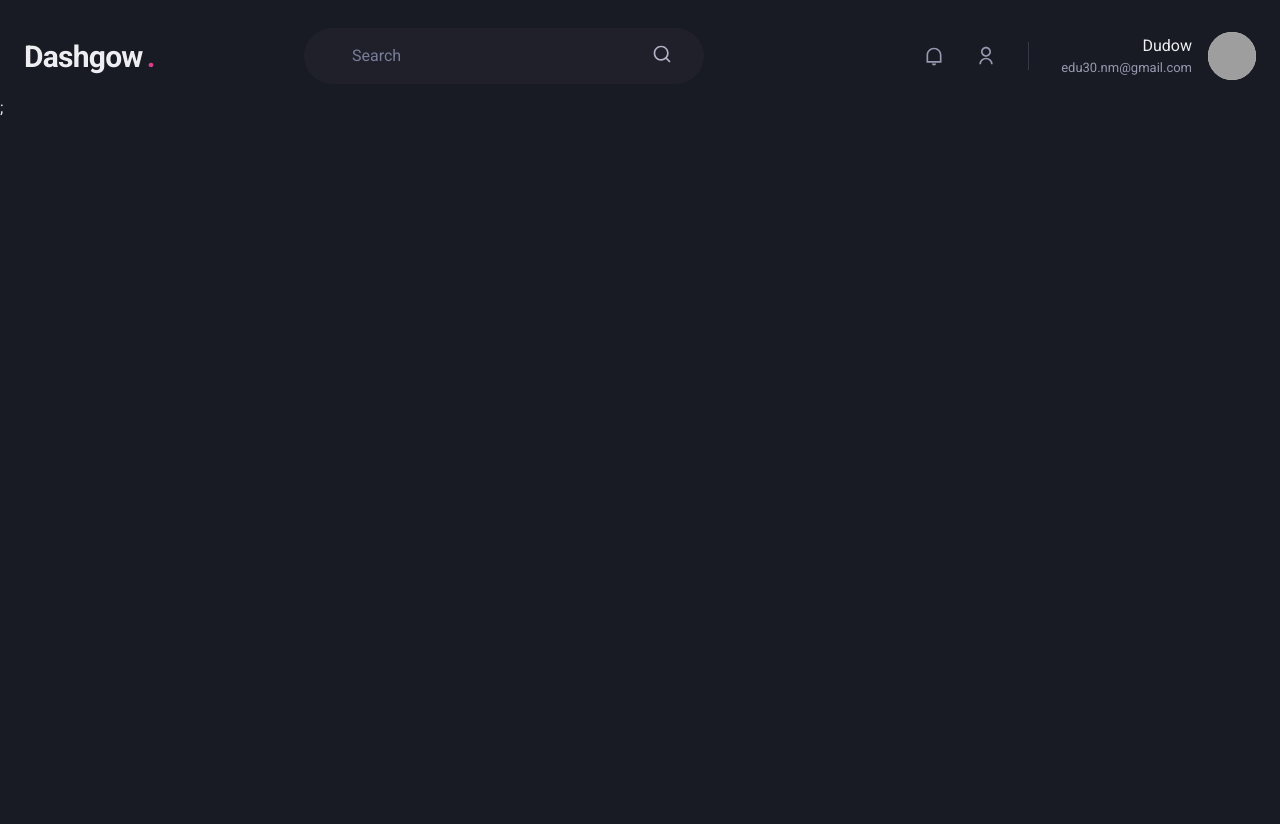
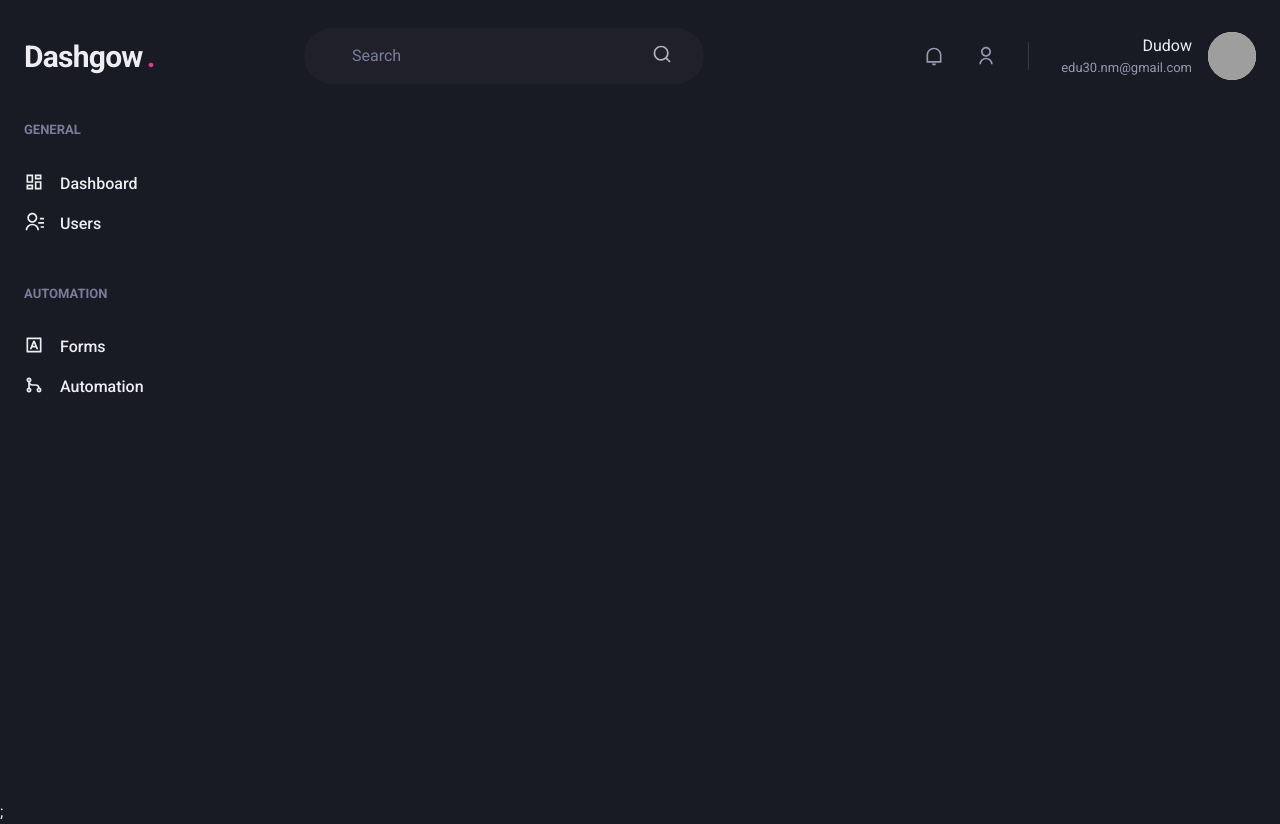
Before and after one commit to Dudow/Dashgow, a Next.js app: page /dashboard in a window 1280 px wide. Before the commit the page ends 800 px from the top, so only its background shows below. Built offline with nearby package versions, Linux system fonts and the light colour scheme; grey boxes are pictures that could not be loaded.

Commit message:
feat: add sidebar component

```diff
--- /dev/null
+++ b/src/components/Sidebar.tsx
@@ -0,0 +1,54 @@
+import { Box, Icon, Link, Stack, Text } from "@chakra-ui/react";
+import {
+  RiContactsLine,
+  RiDashboardLine,
+  RiGitMergeLine,
+  RiInputMethodLine,
+} from "react-icons/ri";
+
+export function Sidebar() {
+  return (
+    <Box as="aside" w="64" mr="8">
+      <Stack spacing={12} align="flex-start">
+        <Box>
+          <Text fontWeight="bold" color="gray.400" fontSize="small">
+            GENERAL
+          </Text>
+          <Stack spacing="4" mt="8" align="stretch">
+            <Link display="flex" alignContent="center">
+              <Icon as={RiDashboardLine} fontSize="20" />
+              <Text ml="4" fontWeight="medium">
+                Dashboard
+              </Text>
+            </Link>
+            <Link display="flex" alignContent="center">
+              <Icon as={RiContactsLine} fontSize="20" />
+              <Text ml="4" fontWeight="medium">
+                Users
+              </Text>
+            </Link>
+          </Stack>
+        </Box>
+        <Box>
+          <Text fontWeight="bold" color="gray.400" fontSize="small">
+            AUTOMATION
+          </Text>
+          <Stack spacing="4" mt="8" align="stretch">
+            <Link display="flex" alignContent="center">
+              <Icon as={RiInputMethodLine} fontSize="20" />
+              <Text ml="4" fontWeight="medium">
+                Forms
+              </Text>
+            </Link>
+            <Link display="flex" alignContent="center">
+              <Icon as={RiGitMergeLine} fontSize="20" />
+              <Text ml="4" fontWeight="medium">
+                Automation
+              </Text>
+            </Link>
+          </Stack>
+        </Box>
+      </Stack>
+    </Box>
+  );
+}
--- a/src/pages/dashboard.tsx
+++ b/src/pages/dashboard.tsx
@@ -1,5 +1,14 @@
+import { Flex } from "@chakra-ui/react";
 import { Header } from "../components/Header";
+import { Sidebar } from "../components/Sidebar";
 
 export default function Dashboard() {
-  return <Header />;
+  return (
+    <Flex direction="column" h="100vh">
+      <Header />
+      <Flex w="100%" my={6} maxW={1480} px={6}>
+        <Sidebar />
+      </Flex>
+    </Flex>
+  );
 }
```
